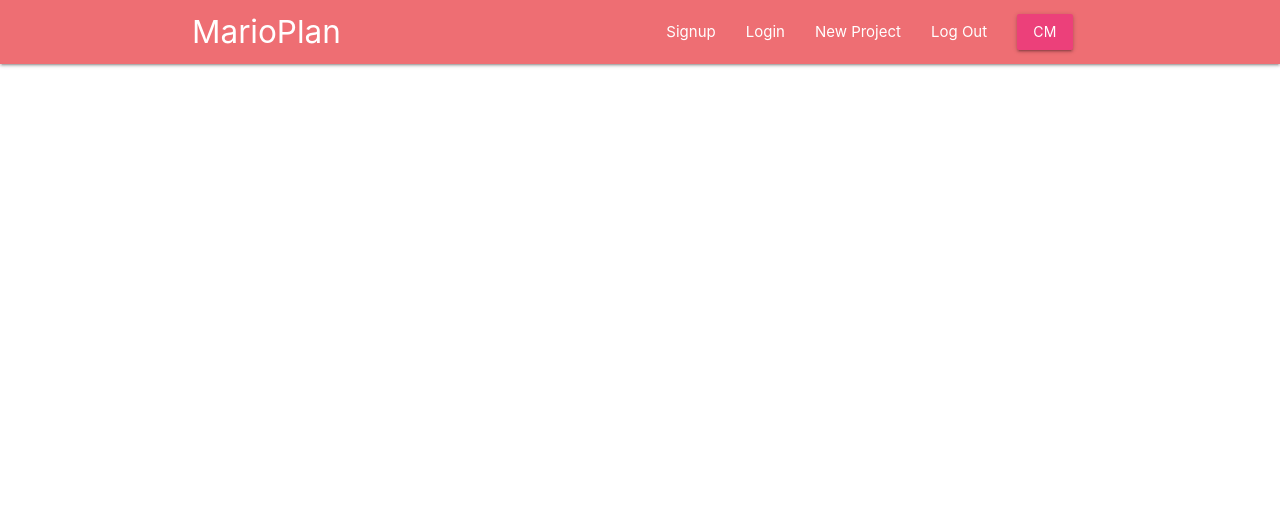
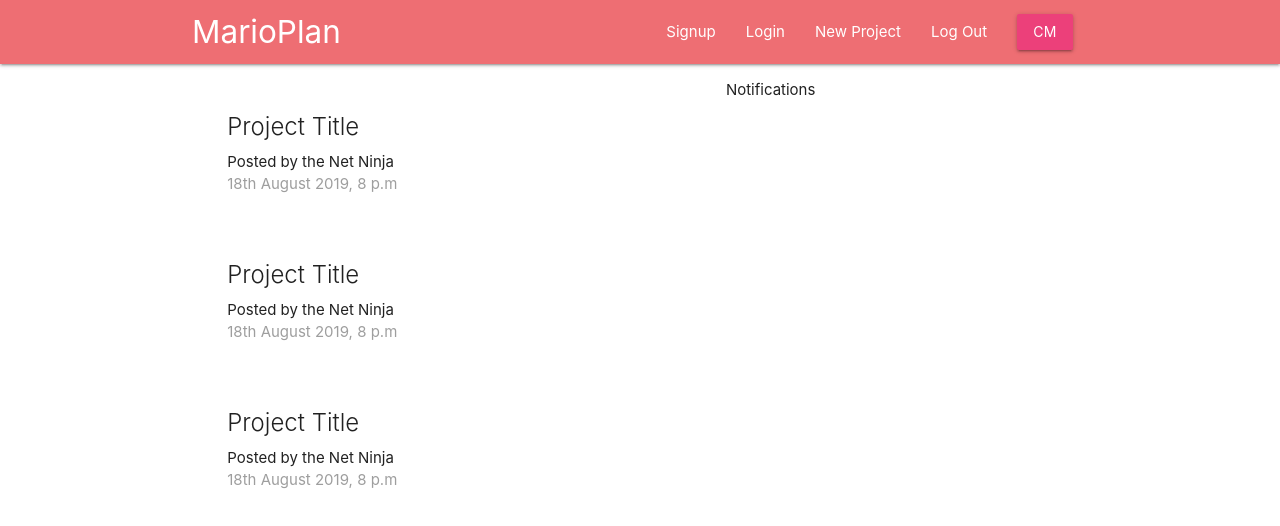
Before and after one commit to ClintMaruti/mpango-app-react-redux-firebase, a React (Create React App) app: page / in a window 1280 px wide. Shown: the top 526 px of the page. Built offline with nearby package versions, Linux system fonts and the light colour scheme.

Commit message:
Finishes Dashboard Component

```diff
--- a/public/index.html
+++ b/public/index.html
@@ -28,6 +28,8 @@
     <!--Import Google Icon Font-->
     <link href="https://fonts.googleapis.com/icon?family=Material+Icons" rel="stylesheet">
     <link rel="stylesheet" href="https://cdnjs.cloudflare.com/ajax/libs/materialize/1.0.0/css/materialize.min.css">
+    <!-- Compiled and minified JavaScript -->
+    <script src="https://cdnjs.cloudflare.com/ajax/libs/materialize/1.0.0/js/materialize.min.js"></script>
     <title>React App</title>
   </head>
   <body>
--- a/src/App.js
+++ b/src/App.js
@@ -1,12 +1,16 @@
 import React from 'react';
-import { BrowserRouter } from 'react-router-dom'
+import { BrowserRouter, Switch, Route } from 'react-router-dom'
 import Navbar from './component/layout/Navbar'
+import Dashboard from './component/dashboard/Dashboard';
 
 function App() {
   return (
     <BrowserRouter>
       <div className="App">
         <Navbar/>
+        <Switch>
+          <Route path='/' component={Dashboard} />
+        </Switch>
       </div>
     </BrowserRouter>
   );
--- a/src/component/dashboard/Dashboard.js
+++ b/src/component/dashboard/Dashboard.js
@@ -0,0 +1,22 @@
+import React, { Component } from 'react'
+import Notifications from  './Notifications'
+import ProjectList from '../projects/ProjectList'
+
+class Dashboard extends Component {
+    render(){
+        return (
+            <div className="dashboard container">
+                <div className="row">
+                    <div className="col s12 m6">
+                        <ProjectList/>
+                            </div>
+                    <div className="col s12 m5 offset-m1">
+                        <Notifications/>
+                            </div>
+                    </div>
+                </div>
+        )
+    }
+}
+
+export default Dashboard;
--- a/src/component/dashboard/Notifications.js
+++ b/src/component/dashboard/Notifications.js
@@ -0,0 +1,11 @@
+import React from 'react'
+
+const Notifications = () => {
+    return (
+        <div>
+            <p>Notifications</p>
+        </div>
+    )
+}
+
+export default Notifications;
--- a/src/component/projects/ProjectList.js
+++ b/src/component/projects/ProjectList.js
@@ -0,0 +1,31 @@
+import React from 'react';
+
+const ProjectList = () => {
+    return (
+        <div className="project-list section">
+            <div className="card z-depth-0 project-summary">
+                <div className="card-content grey-text-darken-3">
+                    <span className="card-title">Project Title</span>
+                    <p>Posted by the Net Ninja</p>
+                    <p className="grey-text">18th August 2019, 8 p.m</p>
+                </div>
+            </div>
+            <div className="card z-depth-0 project-summary">
+                <div className="card-content grey-text-darken-3">
+                    <span className="card-title">Project Title</span>
+                    <p>Posted by the Net Ninja</p>
+                    <p className="grey-text">18th August 2019, 8 p.m</p>
+                </div>
+            </div>
+            <div className="card z-depth-0 project-summary">
+                <div className="card-content grey-text-darken-3">
+                    <span className="card-title">Project Title</span>
+                    <p>Posted by the Net Ninja</p>
+                    <p className="grey-text">18th August 2019, 8 p.m</p>
+                </div>
+            </div>
+        </div>
+    )
+}
+
+export default ProjectList;
```
